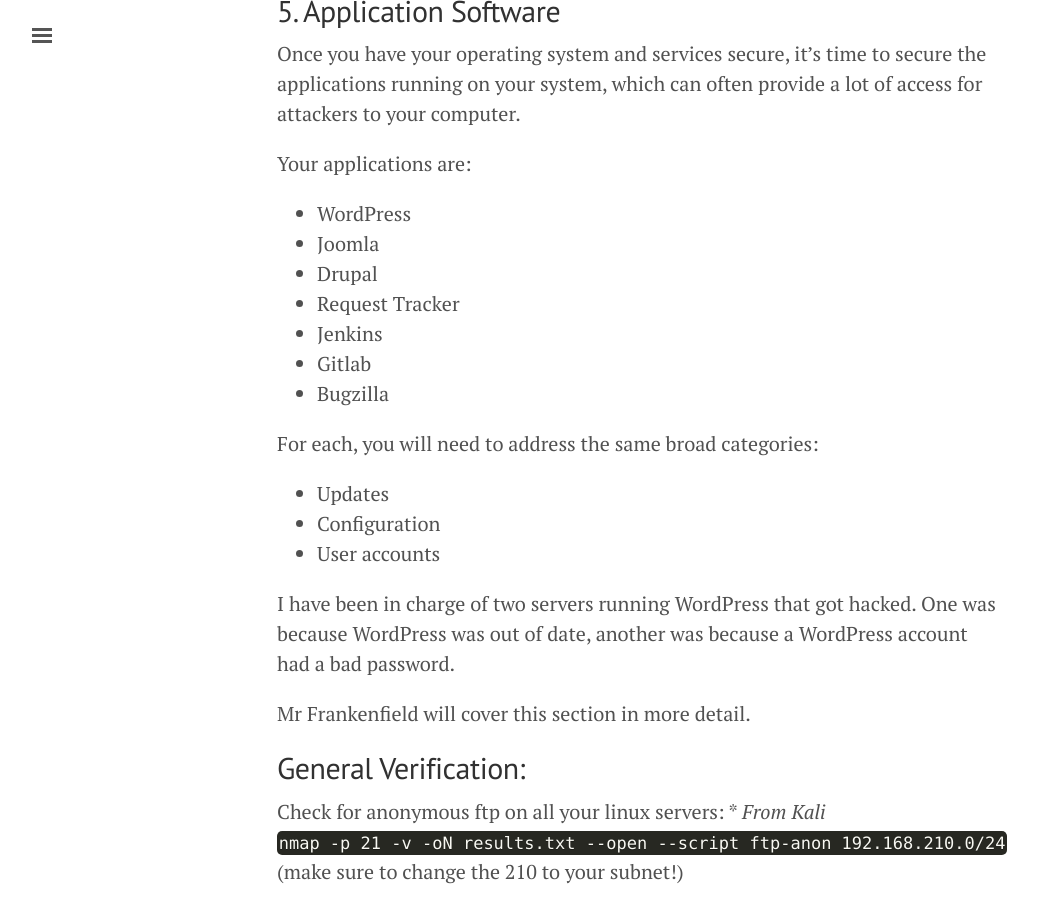
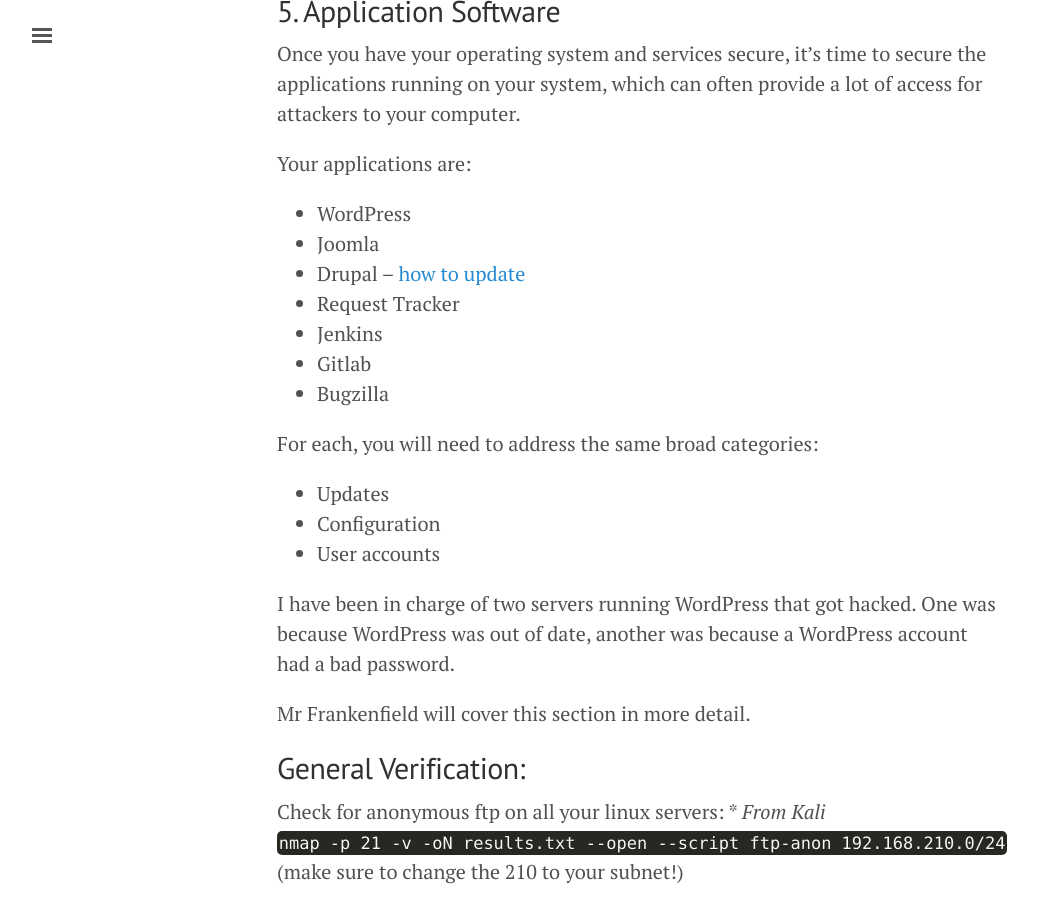
Before and after one commit to slackboxster/slackboxster.github.io, a Jekyll site: the page built from gencyber2017/lesson.md, in a window 1280 px wide and 900 px high, scrolled down 22749 px. Shown: the whole window, without its empty margins (3-1041 px from the left). Built offline with Jekyll 4.4.1, drawn with Linux system fonts in a browser that asks for light colours.

Commit message:
add link for updating drupal

```diff
--- a/gencyber2017/lesson.md
+++ b/gencyber2017/lesson.md
@@ -562,7 +562,7 @@
 
 * WordPress
 * Joomla
-* Drupal
+* Drupal -- [how to update](https://www.drupal.org/docs/7/updating-your-drupal-site/how-to-update-drupal-core)
 * Request Tracker
 * Jenkins
 * Gitlab
```
